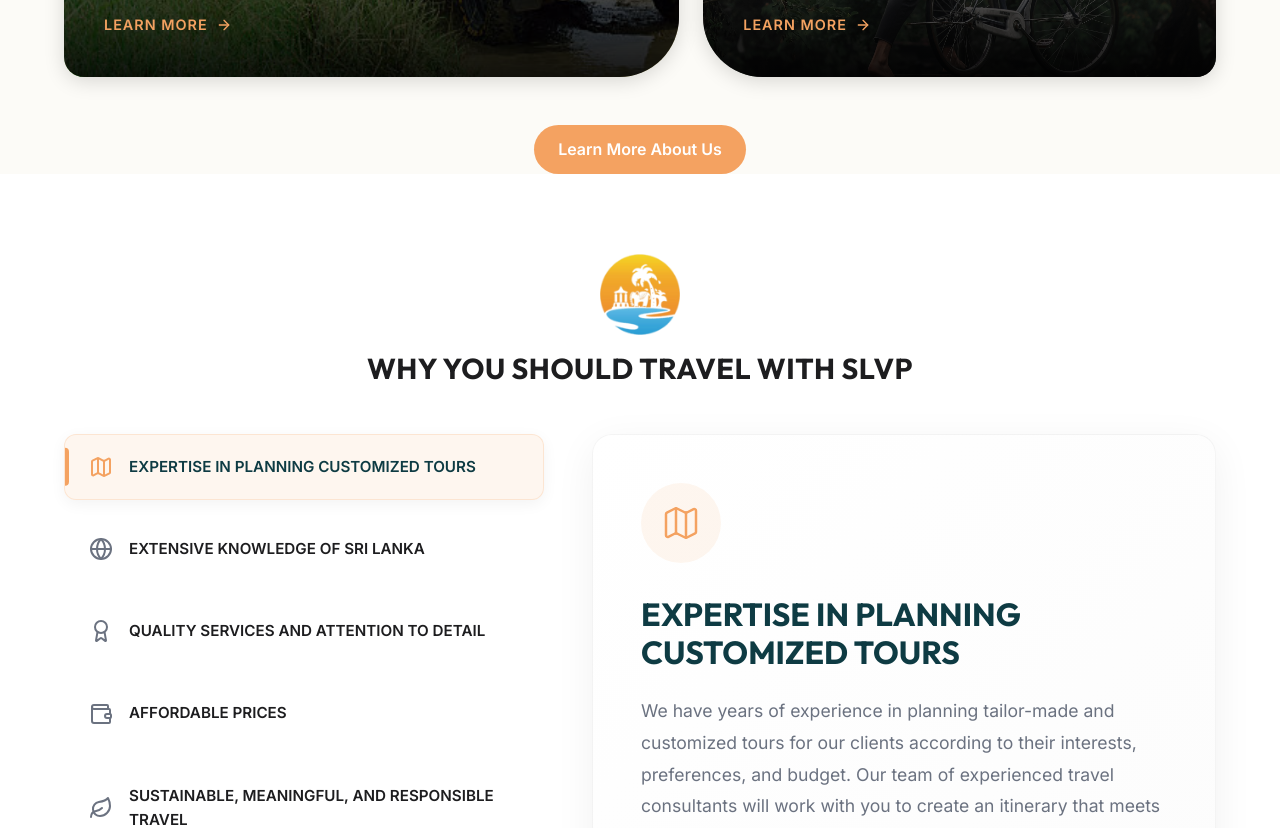
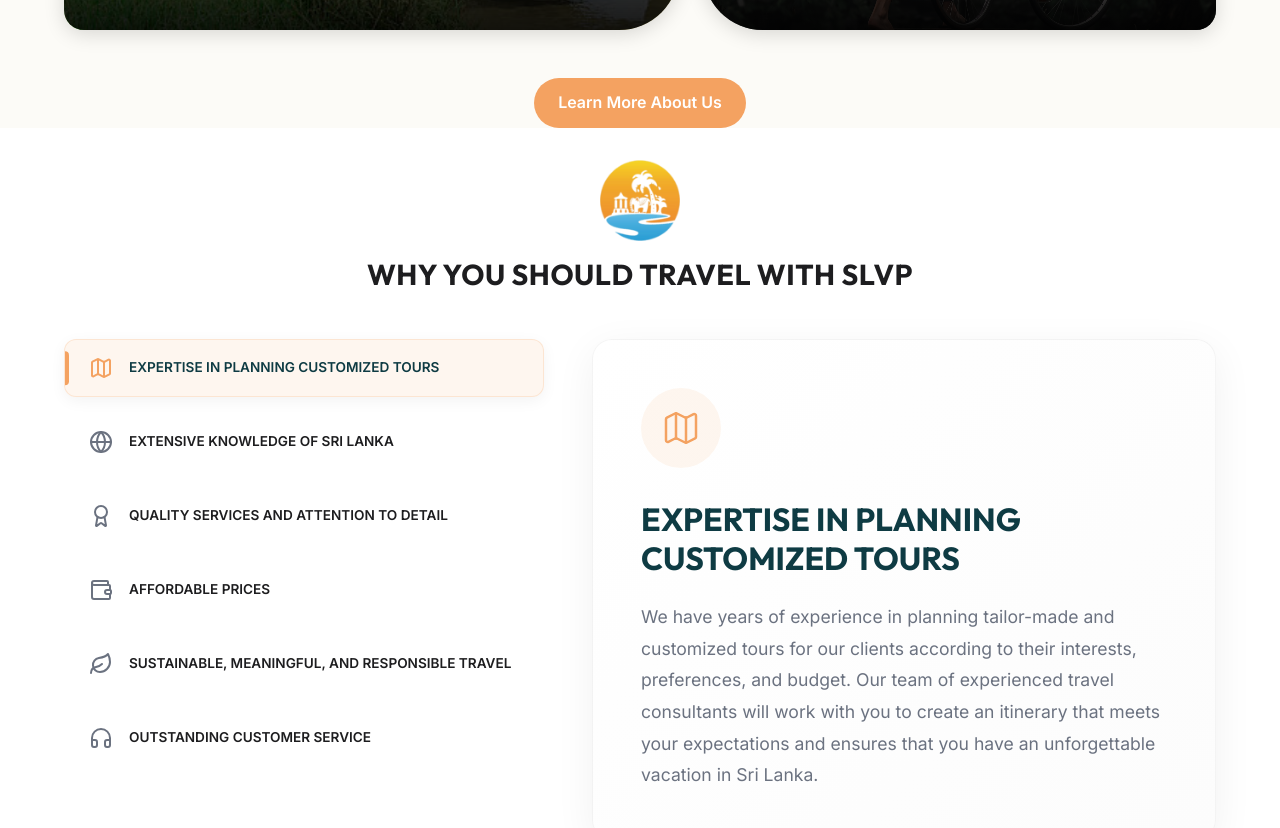
Before and after one commit to NmDA97/slvp, a React (Vite) app: page / in a window 1280 px wide. Shown: the part 3380-4208 px from the top of the page. Built offline with nearby package versions, Linux system fonts and the light colour scheme.

Commit message:
Add tour package and volunteer programs section

```diff
--- a/src/components/Contact.jsx
+++ b/src/components/Contact.jsx
@@ -2,7 +2,7 @@ import { Send } from "lucide-react";
 
 const Contact = () => {
   return (
-    <section id="contact" className="section-contact py-5">
+    <section id="contact" className="section-contact py-5 bg-light">
       <div className="container">
         <div className="contact-wrapper">
           <div className="contact-info">
--- a/src/components/FounderMessage.css
+++ b/src/components/FounderMessage.css
@@ -1,6 +1,6 @@
 .founder-message {
   padding: 6rem 2rem;
-  background-color: #f9fafb;
+  background-color: #ffffff;
   display: flex;
   justify-content: center;
 }
--- a/src/components/Packages.jsx
+++ b/src/components/Packages.jsx
@@ -48,7 +48,7 @@ const Packages = () => {
         {/* Header */}
         {/* Header - Split Layout */}
         {/* Header - Centered Modern */}
-        <div className="section-title text-center mb-5">
+        <div className="section-title text-center mb-3">
           <img
             src={logoVac}
             alt="SLVP Logo"
--- a/src/components/Volunteer.jsx
+++ b/src/components/Volunteer.jsx
@@ -42,10 +42,10 @@ const programs = [
 
 const Volunteer = () => {
   return (
-    <section id="volunteer" className="section-volunteer py-5 bg-white">
+    <section id="volunteer" className="section-volunteer py-5 bg-azure">
       <div className="container">
         {/* Header - Centered Modern */}
-        <div className="section-title text-center mb-5">
+        <div className="section-title text-center mb-3">
           <img
             src={logoVac}
             alt="SLVP Logo"
--- a/src/components/WhyUs.jsx
+++ b/src/components/WhyUs.jsx
@@ -85,7 +85,7 @@ const WhyUs = () => {
   }, []);
 
   return (
-    <section id="why-us" className="section-why-us py-5 bg-white">
+    <section id="why-us" className="section-why-us py-5 bg-light">
       <div className="container">
         <div className="why-us-header text-center mb-5">
           <img src={logoVac} alt="SLVP Logo" className="why-us-logo mx-auto" />
--- a/src/index.css
+++ b/src/index.css
@@ -113,7 +113,7 @@ img {
 
 .section-title {
   text-align: center;
-  margin-bottom: 3rem;
+  margin-bottom: 2rem;
 }
 
 .section-title h2 {
@@ -135,8 +135,8 @@ img {
   margin-bottom: 1rem;
 }
 .py-5 {
-  padding-top: 5rem;
-  padding-bottom: 5rem;
+  padding-top: 2rem;
+  padding-bottom: 2rem;
 }
 
 /* Scrollbar */
@@ -383,9 +383,9 @@ img {
 .welcome-grid {
   display: grid;
   grid-template-columns: 1fr 1fr;
-  gap: 4rem;
+  gap: 3rem;
   align-items: center;
-  margin-bottom: 4rem;
+  margin-bottom: 3rem;
 }
 
 .welcome-content .section-title {
@@ -755,12 +755,16 @@ img {
     background-color: #f3f4f6; /* Light gray/white distinct from body bg */
 }
 
+.bg-azure {
+    background-color: #f0f7f8; /* Very light cool teal/azure */
+}
+
 /* Packages Section - Feature Row Layout */
 .packages-container {
     display: flex;
     flex-direction: column;
-    gap: 6rem;
-    padding: 2rem 0;
+    gap: 2rem;
+    padding: 0;
 }
 
 .package-row {
@@ -1200,7 +1204,7 @@ img {
 .why-us-tab-item {
   display: flex;
   align-items: center;
-  padding: 1.25rem 1.5rem;
+  padding: 1rem 1.5rem;
   cursor: pointer;
   border-radius: 12px;
   transition: all 0.3s ease;
@@ -1246,7 +1250,7 @@ img {
 .tab-title {
   font-weight: 700;
   color: var(--text-dark);
-  font-size: 0.95rem;
+  font-size: 0.85rem;
   text-transform: uppercase;
   transition: all 0.3s ease;
 }
@@ -1324,12 +1328,10 @@ img {
     padding-bottom: 1rem;
     gap: 1rem;
     -webkit-overflow-scrolling: touch; /* smooth scrolling iOS */
-    scroll-snap-type: x mandatory;
   }
 
   .why-us-tab-item {
     min-width: 260px;
-    scroll-snap-align: start;
     border: 1px solid rgba(0,0,0,0.05);
   }
 
```
